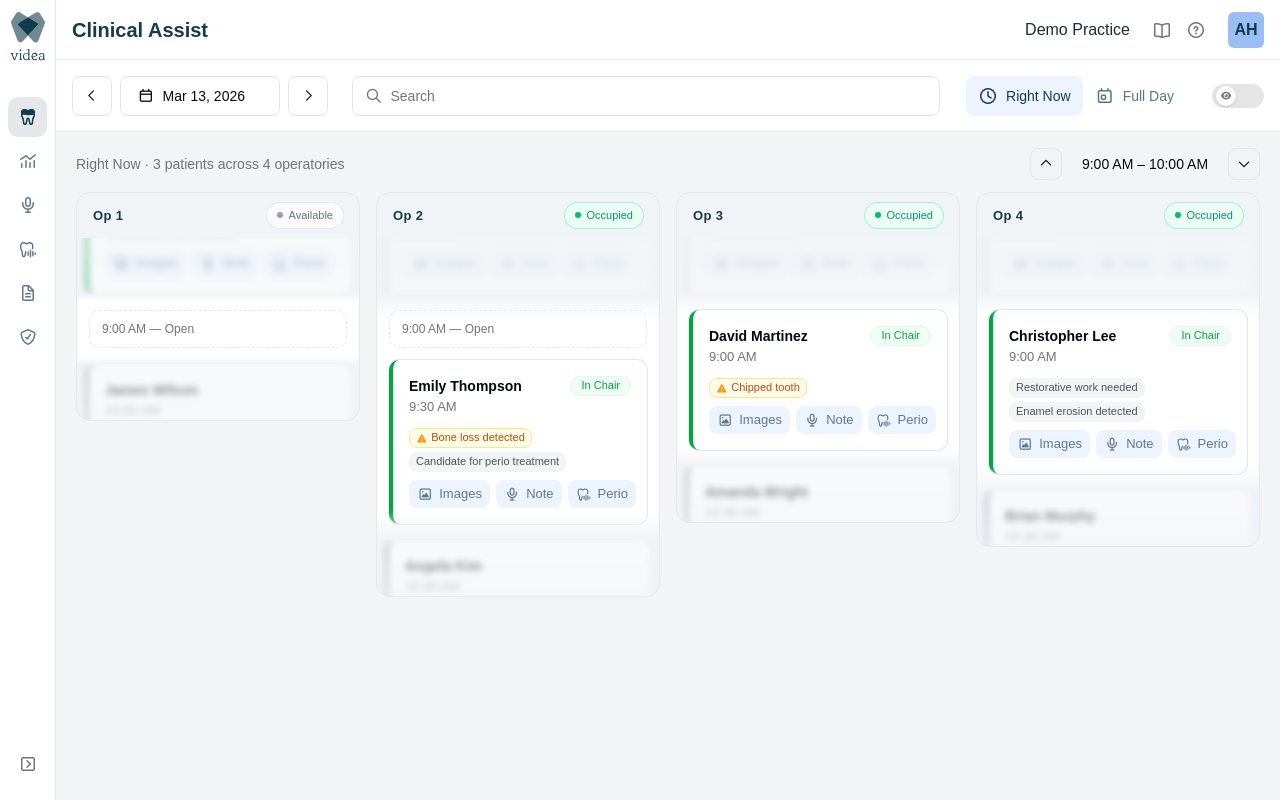
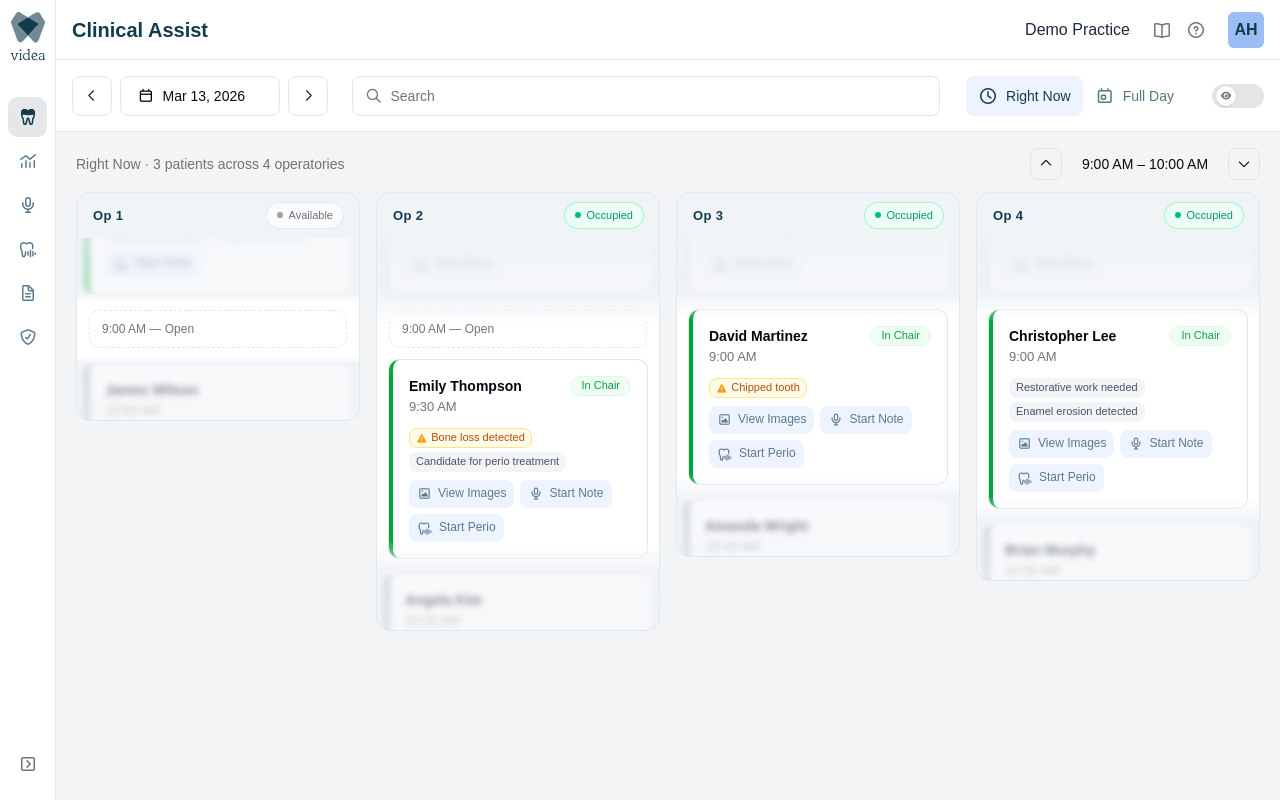
Before and after one commit to adamhaas-videa/schedule-usertest, a React (Vite) app: page / in a window 1280 px wide. Built offline with nearby package versions, Linux system fonts and the light colour scheme.

Commit message:
Fixed CTA buttons
Label improvements

```diff
--- a/src/components/PatientCard.tsx
+++ b/src/components/PatientCard.tsx
@@ -92,9 +92,9 @@ function PerioIcon({ className }: { className?: string }) {
 }
 
 const CTA_BUTTONS: { icon?: string; label: string; customIcon?: React.ReactNode }[] = [
-  { icon: "fa-regular fa-image", label: "Images" },
-  { icon: "fa-regular fa-microphone", label: "Note" },
-  { label: "Perio", customIcon: <PerioIcon className="text-[16px]" /> },
+  { icon: "fa-regular fa-image", label: "View Images" },
+  { icon: "fa-regular fa-microphone", label: "Start Note" },
+  { label: "Start Perio", customIcon: <PerioIcon className="text-[16px]" /> },
 ];
 
 export default function PatientCard({
@@ -224,14 +224,14 @@ export default function PatientCard({
           </div>
         )}
 
-        <div className="flex items-center gap-1.5 mt-2">
+        <div className="flex items-center gap-1.5 mt-2 flex-wrap">
           {CTA_BUTTONS.map(({ icon, label, customIcon }) => (
             <button
               key={label}
               onClick={(e) => e.stopPropagation()}
-              className="inline-flex items-center gap-1.5 h-7 px-2 rounded-md text-[13px] font-medium bg-[#EEF4FF] text-[#5C7890] hover:bg-[#DBE7FE] hover:text-deep-teal active:bg-[#BFD6FE] transition-colors"
+              className="inline-flex items-center gap-1.5 h-7 px-2 rounded-md text-[12px] font-medium bg-[#EEF4FF] text-[#5C7890] hover:bg-[#DBE7FE] hover:text-deep-teal active:bg-[#BFD6FE] transition-colors whitespace-nowrap"
             >
-              {customIcon ?? <i className={cn(icon, "text-[13px]")} />}
+              {customIcon ?? <i className={cn(icon, "text-[12px]")} />}
               {label}
             </button>
           ))}
```
